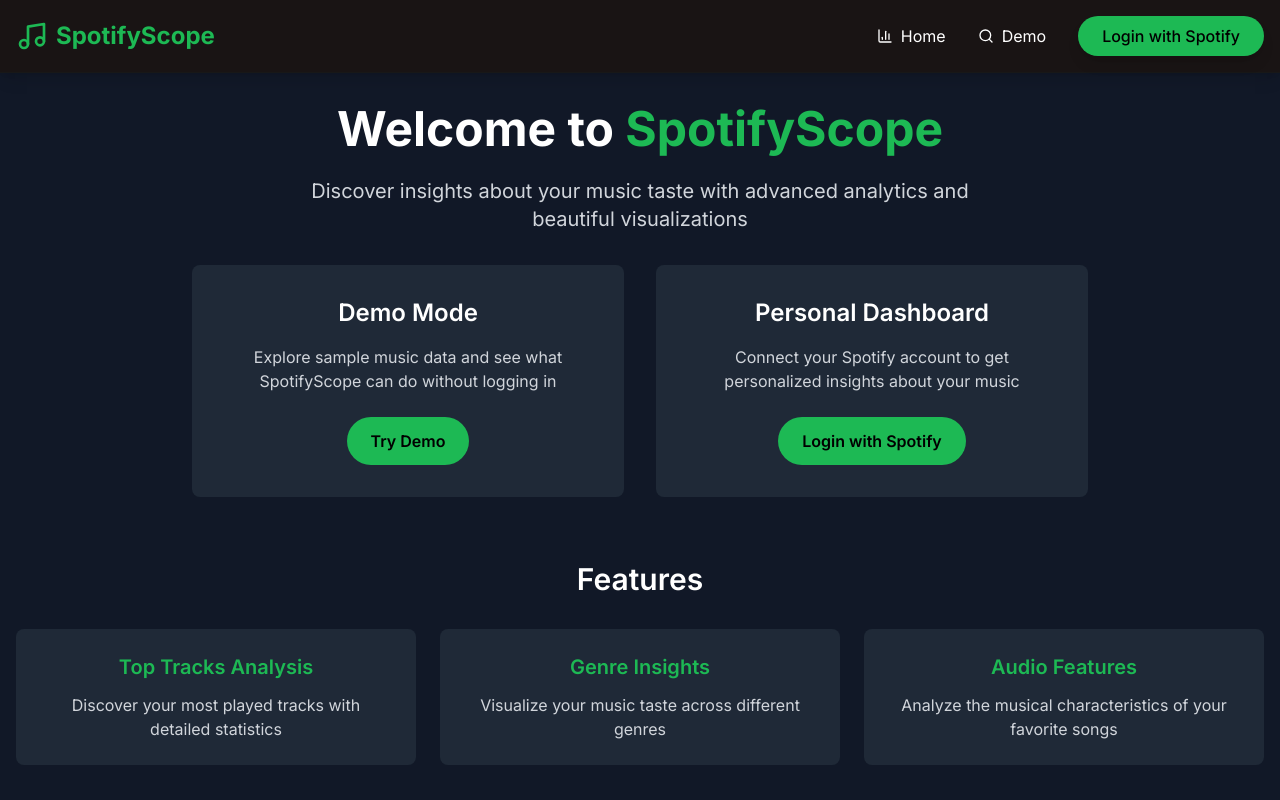
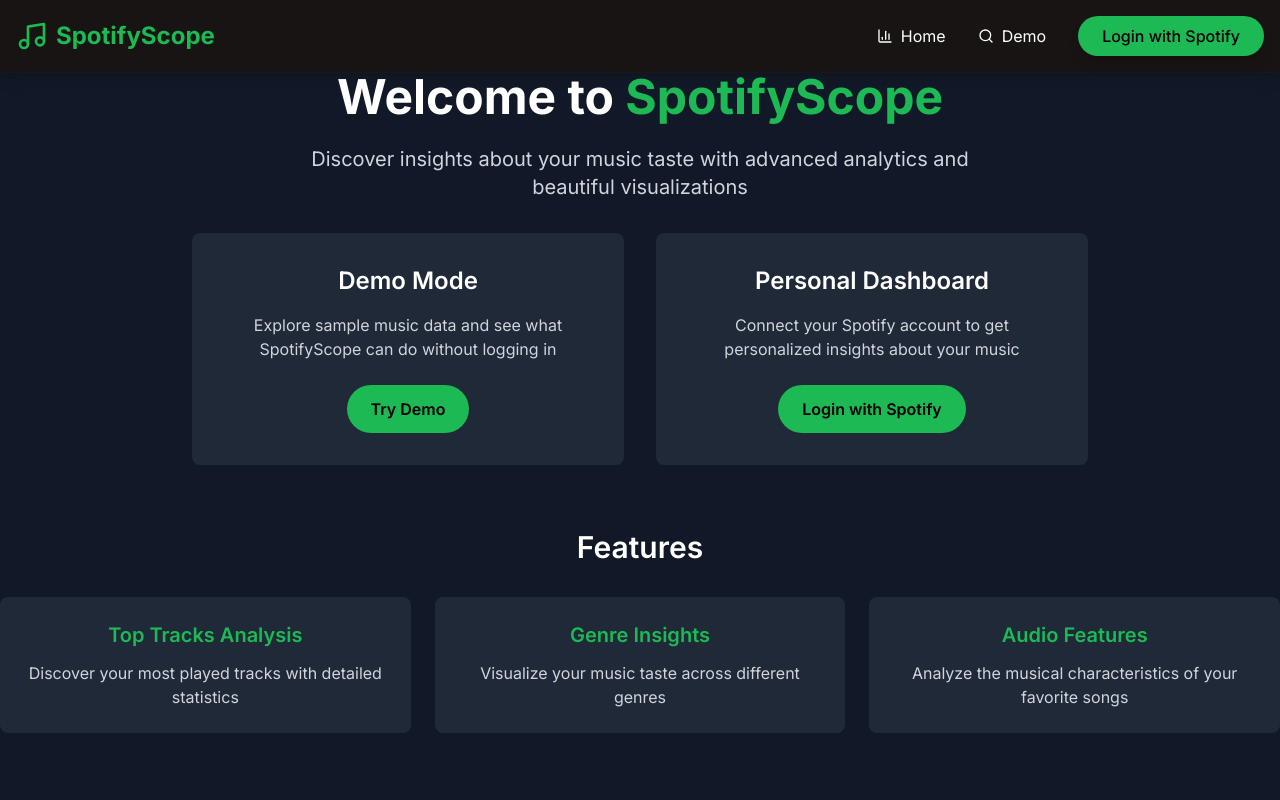
Before and after one commit to Luuchoh/SpotifyScope-, a React (Vite) app in the folder front/: page / in a window 1280 px wide. Built offline with nearby package versions, Linux system fonts and the light colour scheme; no server answers.

Commit message:
Update: front - layout component

```diff
--- a/front/src/components/Layout/Layout.tsx
+++ b/front/src/components/Layout/Layout.tsx
@@ -7,12 +7,10 @@
 
 const Layout: React.FC<LayoutProps> = ({ children }) => {
   return (
-    <div className="min-h-screen bg-gray-900">
+    <>
       <Header />
-      <main className="container mx-auto px-4 py-8">
         {children}
-      </main>
-    </div>
+    </>
   );
 };
 
```
